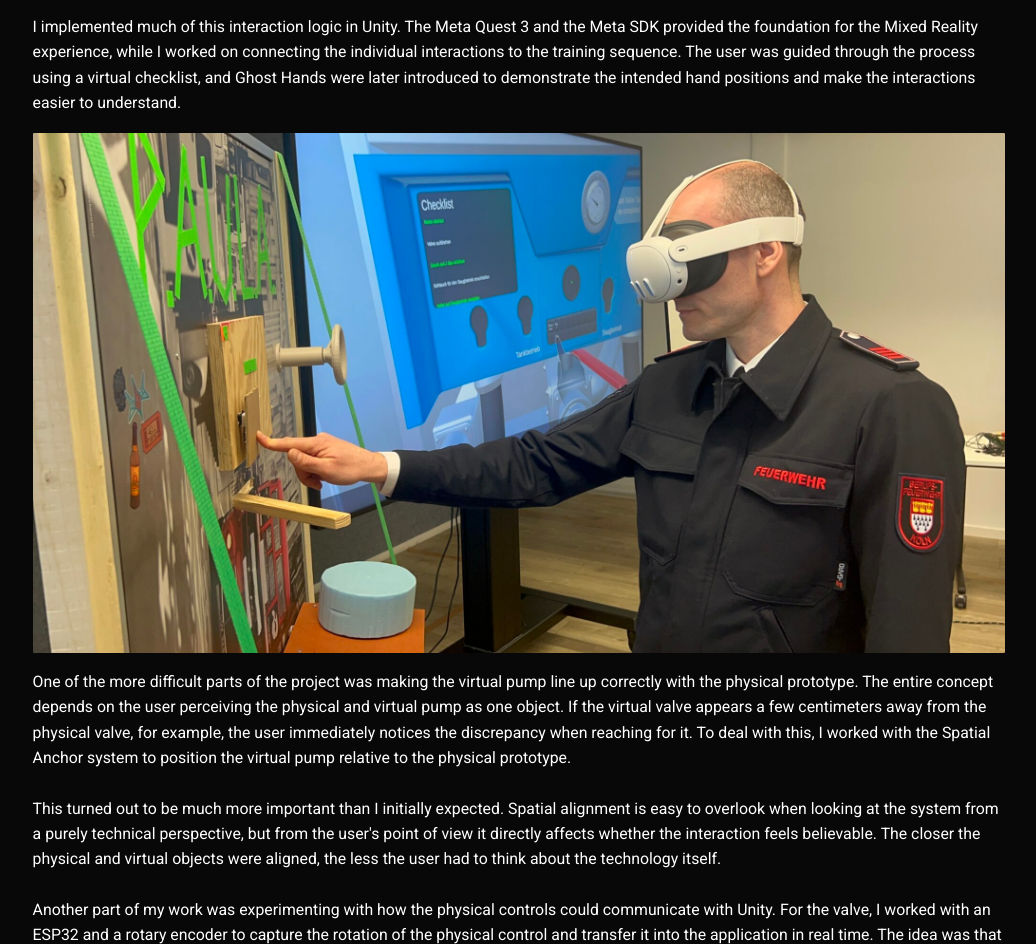
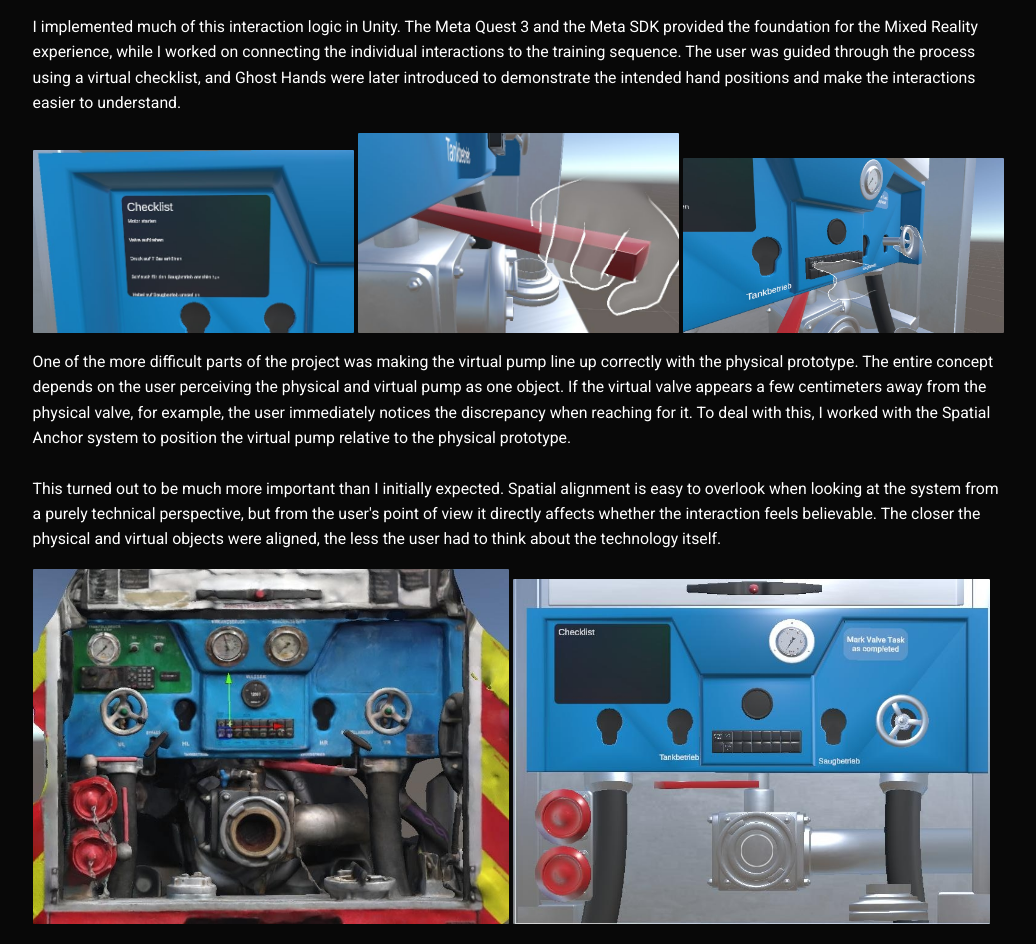
Before and after one commit to floriankrawinkel/floriankrawinkel, a plain HTML site: page paula.html in a window 1280 px wide. Shown: the part 1720-2664 px from the top of the page, without its empty margins (121-1157 px from the left). Drawn offline with nearby package versions, Linux system fonts and the light colour scheme.

Commit message:
Added more pictures

```diff
--- a/paula.html
+++ b/paula.html
@@ -45,7 +45,7 @@
             experience. I worked primarily in Unity and focused on making the different interactions work, connecting the physical and virtual parts of the prototype, and
             implementing the training flow. Alongside the software development, I also helped construct the physical prototype.
             The relationship between the physical and digital layers becomes equally important.
-            <img src="ProjectImages/Paula_1.jpg" alt="PAULA" class="projectDesc-content-img">
+            <img src="ProjectImages\PAULAImgs\PhysicalFirePump.png" alt="PAULA" class="projectDesc-content-img">
             The project started with the question of how a firefighter could learn the basic operation of a
             fire pump in a simulated environment. The training sequence was broken down into several individual steps,
             including starting the engine, opening a valve, increasing the pressure to 7 bar, connecting the hose coupling,
@@ -56,7 +56,11 @@
             the Mixed Reality experience, while I worked on connecting the individual interactions to the training sequence.
             The user was guided through the process using a virtual checklist, and Ghost Hands were later introduced to demonstrate
             the intended hand positions and make the interactions easier to understand.
-            <img src="ProjectImages/Paula_1.jpg" alt="PAULA" class="projectDesc-content-img">
+            <br>
+            <img src="ProjectImages\PAULAImgs\Checklist.png" alt="PAULA" class="projectDesc-content-multipleImg3">
+            <img src="ProjectImages\PAULAImgs\LeverGhostHand.png" alt="PAULA" class="projectDesc-content-multipleImg3">
+            <img src="ProjectImages\PAULAImgs\ModelWithGhostHands.png" alt="PAULA" class="projectDesc-content-multipleImg3">
+            <br>
             One of the more difficult parts of the project was making the virtual pump line up correctly with the physical prototype.
             The entire concept depends on the user perceiving the physical and virtual pump as one object. If the virtual valve appears
             a few centimeters away from the physical valve, for example, the user immediately notices the discrepancy when reaching for it.
@@ -65,7 +69,10 @@
             This turned out to be much more important than I initially expected. Spatial alignment is easy to overlook when looking at the
             system from a purely technical perspective, but from the user's point of view it directly affects whether the interaction feels
             believable. The closer the physical and virtual objects were aligned, the less the user had to think about the technology itself.
-            <br><br>
+            <br>
+            <img src="ProjectImages\PAULAImgs\PolycamModel.jpg" alt="PAULA" class="projectDesc-content-multipleImg2">
+            <img src="ProjectImages\PAULAImgs\Complete3DModel.jpg" alt="PAULA" class="projectDesc-content-multipleImg2">
+            <br>
             Another part of my work was experimenting with how the physical controls could communicate with Unity. For the valve, I worked with an
             ESP32 and a rotary encoder to capture the rotation of the physical control and transfer it into the application in real time. The
             idea was that turning the real valve would also turn the corresponding virtual valve.
--- a/style.css
+++ b/style.css
@@ -288,7 +288,7 @@ span{
 .project-item button {
   width: 100%;
   height: 100%;
-    background: none;
+  background: none;
   color: inherit;
   border: none;
   padding: 0;
--- a/styleProjectSite.css
+++ b/styleProjectSite.css
@@ -73,12 +73,27 @@ body{
     max-width: 100%;
     margin-bottom: 2rem;
 }
-.projectDesc-content img{
+.projectDesc-content-img{
     margin-top: 2rem;
     margin-bottom: 1rem;
     width: 100%;
     height: auto;
     max-height: 65vh;
+    object-fit: cover;
+    border-radius: 1px;
+}
+.projectDesc-content-multipleImg3{
+    margin: 2rem 0rem 1rem;
+    width: 33%;
+    height: auto;
+    max-height: 25vh;
+    object-fit: cover;
+    border-radius: 1px;
+}
+.projectDesc-content-multipleImg2{
+    margin: 2rem 0rem 1rem;
+    width: 49%;
+    height: auto;
     object-fit: cover;
     border-radius: 1px;
 }
```
Also changed, not shown: PictureOfMe.jpg, ProjectImages/PAULAImgs/Checklist.png (added), ProjectImages/PAULAImgs/Complete3DModel.jpg (added), ProjectImages/PAULAImgs/Iteration.jpg (added), ProjectImages/PAULAImgs/LeverGhostHand.png (renamed from ProjectImages/15.png), ProjectImages/PAULAImgs/ModelWithGhostHands.png (added), ProjectImages/PAULAImgs/Physicial3DPrintWheel.jpg (added), ProjectImages/PAULAImgs/PolycamModel.jpg (added), ProjectImages/PAULAImgs/Schlachansatz.png (added), ProjectImages/PAULAImgs/Schlauchkupplung.png (added), ProjectImages/PAULAImgs/TestingImg.jpg (added), ProjectImages/PAULAImgs/TestingImg_2.jpg (added), ProjectImages/PAULAImgs/ValveInGame.png (added), 2 other files.
